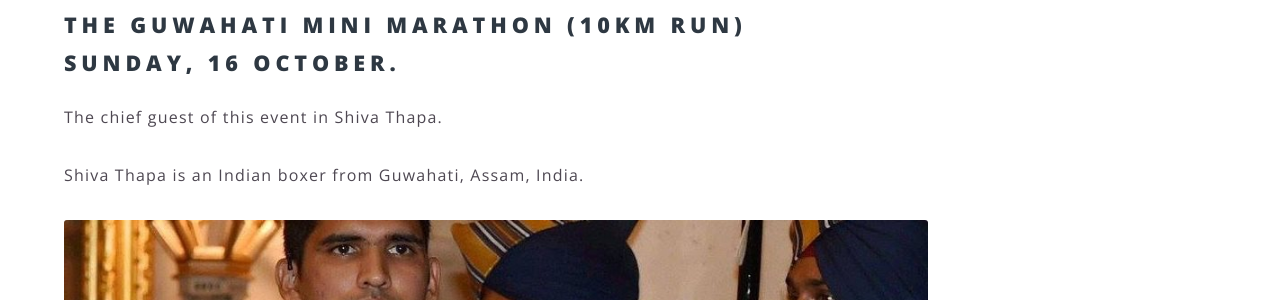
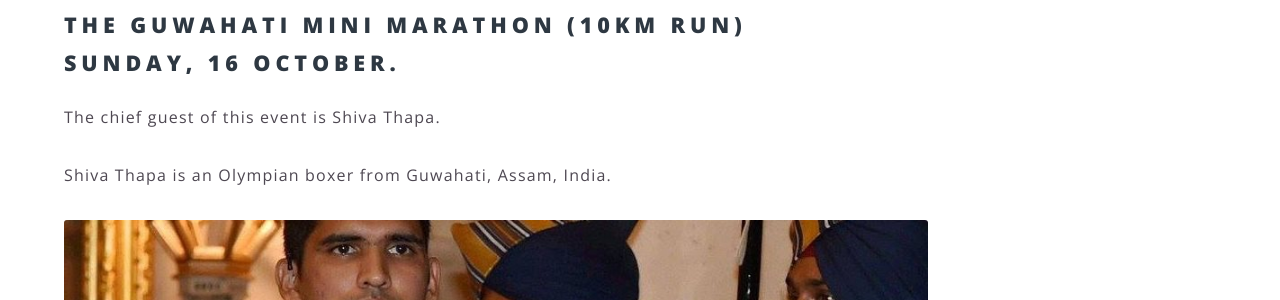
Before and after one commit to skyhitblog/prajyukttam.github.io, a Jekyll site: the page built from marathon.html, in a window 1280 px wide and 900 px high, scrolled down 329 px. Shown: the part 154-454 px from the top of the window. Built offline with Jekyll 4.4.1, drawn with Linux system fonts in a browser that asks for light colours; nearby versions of some CDN libraries; library files that are not in the unit come from our copies.

Commit message:
updated pages

```diff
--- a/marathon.html
+++ b/marathon.html
@@ -5,8 +5,8 @@ tag: Meet Shiva Thapa
 ---
 <h2>The Guwahati Mini Marathon (10km run)<br/>
 Sunday, 16 October.</h2>
-<p>The chief guest of this event in Shiva Thapa.</p>
-<p>Shiva Thapa is an Indian boxer from Guwahati, Assam, India.</p>
+<p>The chief guest of this event is Shiva Thapa.</p>
+<p>Shiva Thapa is an Olympian boxer from Guwahati, Assam, India.</p>
 <p></p>
 <div class="9u"><span class="image fit"><img src="images/shiva.jpg" alt="" /></span></div>
 <code>Shiva Thapa receiving the Arjuna award from the Hon'ble President of India.</code>
```
Also changed, not shown: 2 other files.
